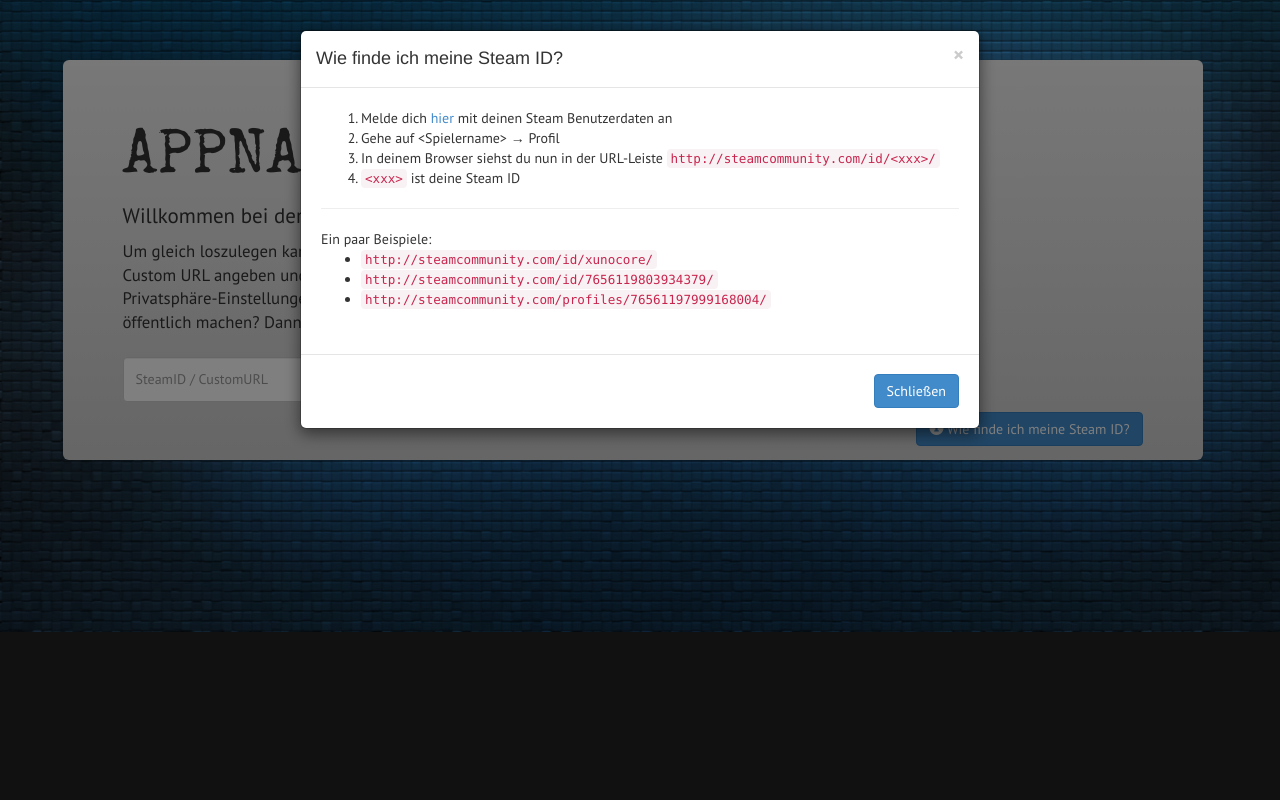
After one commit to CodeBrauerei/GWSteamLib, a PHP site: page /hello.php in a window 1280 px wide, after a click on "Wie finde ich meine Steam ID?". The commit adds this page. Run offline with PHP 8.4, Linux system fonts and the light colour scheme; some libraries are stand-ins or nearby versions.

Commit message:
added welcomepage, errorshandle + cleanup

```diff
--- a/config.php
+++ b/config.php
@@ -1,9 +1,6 @@
 <?php
-const APPNAME = 'GWSteamLib';
-const API_KEY = "64CDF653E45DFF6144F74EE6501C43A5";
 
-/* notes for more features */
-
-//http://api.steampowered.com/ISteamUserStats/GetPlayerAchievements/v0001/?appid=206420&key=64CDF653E45DFF6144F74EE6501C43A5&steamid=76561198051267973&l=german
+	const APPNAME = 'GWSteamLib';
+	const API_KEY = "64CDF653E45DFF6144F74EE6501C43A5";
 
 ?>
--- a/css/custom.css
+++ b/css/custom.css
@@ -5,7 +5,7 @@ body {
 	font-weight: 400 !important;
 }
 
-.navbar-brand, h1, h2, h3, h4, h5, h6 {
+.navbar-brand, h1 {
 	font-family: 'Special Elite', sans-serif;
 }
 
@@ -31,8 +31,9 @@ body {
 	background: #6588AB;
 }
 
-.dropdown-menu>li>a:hover, .dropdown-menu>li>a:focus {
+.dropdown-menu>li>a:hover, .dropdown-menu>li>a:focus, .dropdown-menu>li>a.active {
 	background-color: #415b76;
+	color: #fff;
 }
 
 /* container */
@@ -62,3 +63,42 @@ body {
 .centered {
 	text-align: center;
 }
+
+/* hello page */
+
+.hello {
+	background: #222 url(../img/bg.jpg) top center no-repeat;
+	-webkit-background-size: cover;
+	background-size: cover;
+}
+
+.jumbotron {
+	background: #f0f0f0;
+	background: -moz-linear-gradient(top,  #f0f0f0 0%, #ccc 100%);
+	background: -webkit-gradient(linear, left top, left bottom, color-stop(0%,#f0f0f0), color-stop(100%,#ccc));
+	background: -webkit-linear-gradient(top,  #f0f0f0 0%,#ccc 100%);
+	background: -o-linear-gradient(top,  #f0f0f0 0%,#ccc 100%);
+	background: -ms-linear-gradient(top,  #f0f0f0 0%,#ccc 100%);
+	background: linear-gradient(to bottom,  #f0f0f0 0%,#ccc 100%);
+}
+
+.jumbotron h1 small {
+	color: #666;
+}
+
+.jumbotron .form-control {
+	display: inline-block;
+	width: 35%;
+	min-width: 200px;
+	height: 45px;
+}
+
+@media screen and (min-width: 768px) {
+  .modal-dialog {
+    right: auto;
+    left: 50%;
+    width: 700px;
+    padding-top: 30px;
+    padding-bottom: 30px;
+  }
+}
--- /dev/null
+++ b/hello.php
@@ -0,0 +1,83 @@
+<?php
+require_once './config.php';
+
+if (!defined('API_KEY')) {
+    die('No API_KEY set. Please set the API_KEY in config.php');
+}
+?>
+
+<!DOCTYPE html>
+<html>
+    <head>
+        <title><?= APPNAME ?></title>
+        <meta http-equiv="Content-Type" content="text/html;charset=UTF-8">
+        <meta name="viewport" content="width=device-width, initial-scale=1.0">
+        <link href="css/bootstrap.min.css" rel="stylesheet" media="screen">
+        <link rel="stylesheet" href="css/custom.css">
+
+
+        <!-- HTML5 shim and Respond.js IE8 support of HTML5 elements and media queries -->
+        <!--[if lt IE 9]>
+          <script src="../../assets/js/html5shiv.js"></script>
+          <script src="../../assets/js/respond.min.js"></script>
+        <![endif]-->
+    </head>
+    <body class="hello">
+        <div class="container ptop60">
+            <div class="jumbotron">
+                <h1><?= APPNAME ?> <small>the better steam libary</small></h1>
+                <p>Willkommen bei der neuen, modernen Steam Bibliothek - direkt in deinem Browser.</p>
+                <div class="row">
+                    <div class="col-md-8">
+                        <p style="font-size: 80%;">
+                            Um gleich loszulegen kannst du einfach im Feld unten deine Steam ID oder deine Steam Custom URL angeben und schon geht es los. Beachte aber, dass dein Profil in den Privatsphäre-Einstellungen auf "Öffentlich" gestellt werden muss. Du willst dein Profil nicht öffentlich machen? Dann klick bitte <a href="http://bit.ly/17OzYnZ">hier</a>.
+                        </p>
+                    </div>
+                    <div class="col-md-4">
+                    </div>
+                </div>
+                <p>
+                    <form action="index.php" method="get">
+                        <input type="text" name="profile" id="profile" class="form-control" placeholder="SteamID / CustomURL" >
+                        <input type="submit" class="btn btn-lg btn-primary" value="Start &raquo;">
+                    </form>
+                </p>
+                <p>
+                    <a data-toggle="modal" href="#wfisid" class="btn btn-primary pull-right">
+                        <span class="glyphicon glyphicon-info-sign"></span> Wie finde ich meine Steam ID?
+                    </a>
+                </p>
+            </div>
+        </div>
+        <div class="modal fade" id="wfisid">
+          <div class="modal-dialog">
+            <div class="modal-content">
+              <div class="modal-header">
+                <button type="button" class="close" data-dismiss="modal" aria-hidden="true">&times;</button>
+                <h4 class="modal-title">Wie finde ich meine Steam ID?</h4>
+              </div>
+              <div class="modal-body">
+                <ol>
+                    <li>Melde dich <a href="https://steamcommunity.com/login/home/" target="_blank">hier</a> mit deinen Steam Benutzerdaten an</li>
+                    <li>Gehe auf &lt;Spielername&gt; &rarr; Profil</li>
+                    <li>In deinem Browser siehst du nun in der URL-Leiste <code>http://steamcommunity.com/id/&lt;xxx&gt;/</code></li>
+                    <li><code>&lt;xxx&gt;</code> ist deine Steam ID</li>
+                </ol>
+                <hr>
+                Ein paar Beispiele:
+                <ul>
+                    <li><code>http://steamcommunity.com/id/xunocore/</code></li>
+                    <li><code>http://steamcommunity.com/id/7656119803934379/</code></li>
+                    <li><code>http://steamcommunity.com/profiles/76561197999168004/</code></li>
+                </ul>
+              </div>
+              <div class="modal-footer">
+                <button type="button" class="btn btn-default btn-primary" data-dismiss="modal">Schließen</button>
+              </div>
+            </div>
+          </div>
+        </div>
+        <script src="js/jquery.js"></script>
+        <script src="js/bootstrap.min.js"></script>
+    </body>
+</html>
```
Also changed, not shown: index.php (+41 -20 lines), js/main.js (+11 -2 lines), php/class/SteamApi.class.php (+28 -8 lines), php/functions.php (added, +39 -0 lines), img/bg.jpg (added).
